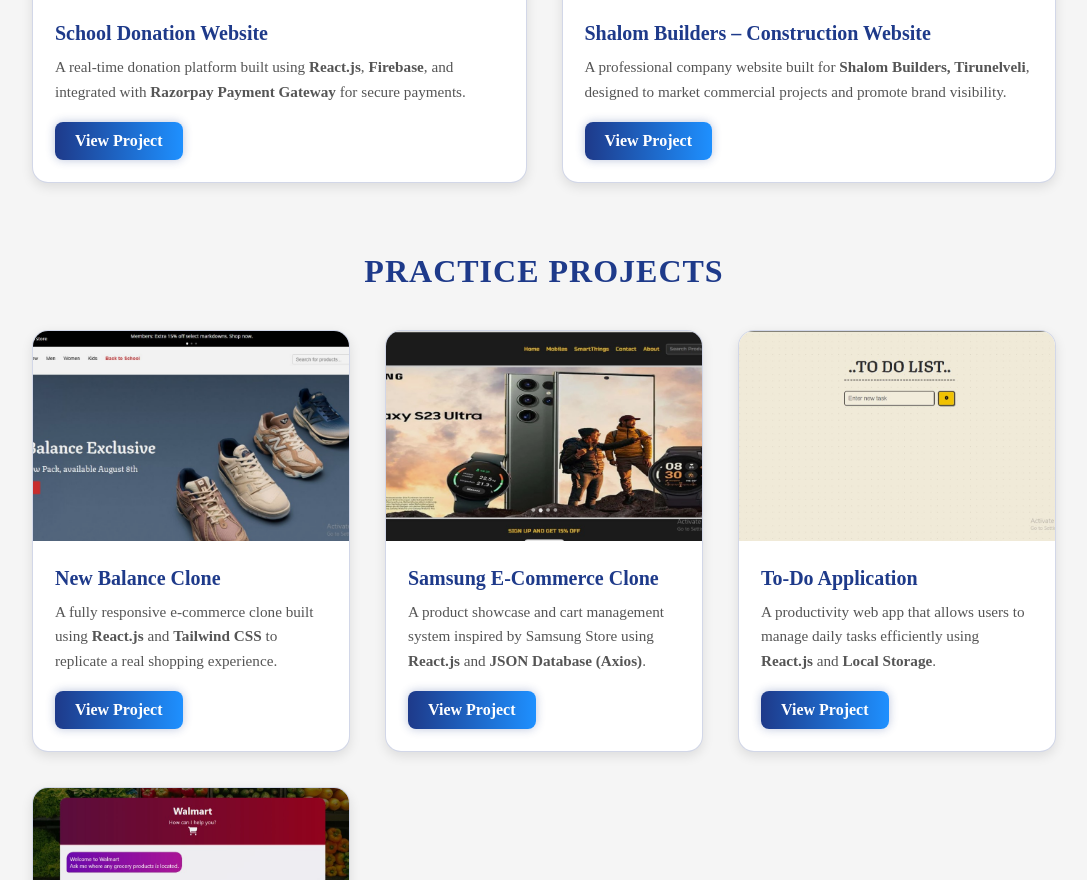
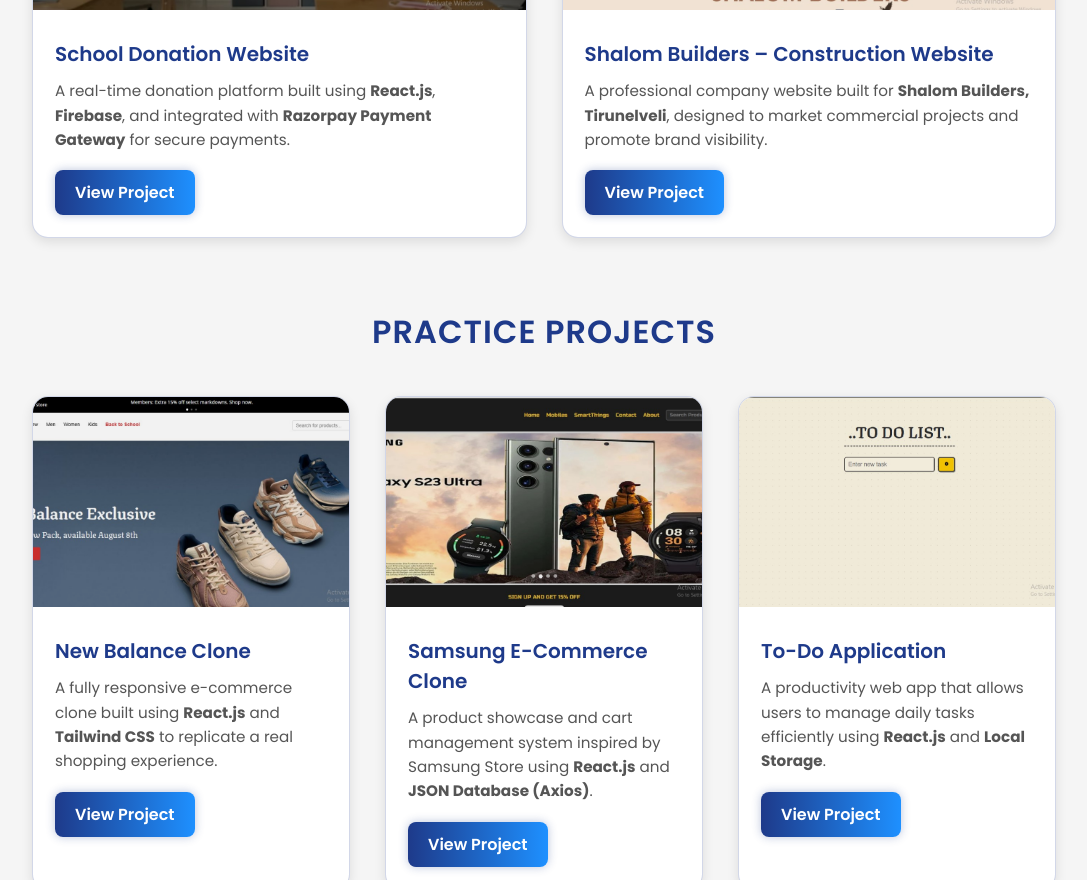
Before and after one commit to nambi142/Portfolio_Nambi, a React (Vite) app: page / in a window 1280 px wide. Shown: the part 1920-2800 px from the top of the page, without its empty margins (96-1183 px from the left). Built offline with nearby package versions, Linux system fonts and the light colour scheme.

Commit message:
Updated Project.jsx external links

```diff
--- a/src/Components/Project.jsx
+++ b/src/Components/Project.jsx
@@ -1,6 +1,5 @@
 import React from "react";
 import "../Css/Project.css";
-import { Link } from "react-router-dom";
 import schoolImg from "/img/ShcoolDonation.jpg";
 import constructionImg from "/img/Construction.jpg";
 import samsungImg from "/img/SamsungEcomerce.jpg";
@@ -12,10 +11,15 @@
   return (
     <section className="projects-section" id="projects">
       <h2 className="projects-title">Real-Time Projects</h2>
+
       <div className="projects-container">
         {/* Real-Time Projects */}
         <div className="project-card">
-          <img src={schoolImg} alt="School Donation Website" className="project-image" />
+          <img
+            src={schoolImg}
+            alt="School Donation Website"
+            className="project-image"
+          />
           <div className="project-info">
             <h3>School Donation Website</h3>
             <p>
@@ -23,83 +27,138 @@
               <strong>Firebase</strong>, and integrated with{" "}
               <strong>Razorpay Payment Gateway</strong> for secure payments.
             </p>
-            <Link to="/project/school-donation" className="project-btn">
+            <a
+              href="https://malaviyavidyakendram.netlify.app/"
+              className="project-btn"
+              target="_blank"
+              rel="noopener noreferrer"
+            >
               View Project
-            </Link>
+            </a>
           </div>
         </div>
 
         <div className="project-card">
-          <img src={constructionImg} alt="Shalom Builders" className="project-image" />
+          <img
+            src={constructionImg}
+            alt="Shalom Builders"
+            className="project-image"
+          />
           <div className="project-info">
             <h3>Shalom Builders – Construction Website</h3>
             <p>
-              A professional company website built for <strong>Shalom Builders, Tirunelveli</strong>,
-              designed to market commercial projects and promote brand visibility.
+              A professional company website built for{" "}
+              <strong>Shalom Builders, Tirunelveli</strong>, designed to market
+              commercial projects and promote brand visibility.
             </p>
-            <Link to="/project/shalom-builders" className="project-btn">
+            <a
+              href="https://shalombuilders.netlify.app/"
+              className="project-btn"
+              target="_blank"
+              rel="noopener noreferrer"
+            >
               View Project
-            </Link>
+            </a>
           </div>
         </div>
       </div>
 
       {/* Practice Projects */}
       <h2 className="projects-title practice-title">Practice Projects</h2>
+
       <div className="projects-container practice-projects-container">
         <div className="project-card">
-          <img src={newbalanceImg} alt="New Balance Clone" className="project-image" />
+          <img
+            src={newbalanceImg}
+            alt="New Balance Clone"
+            className="project-image"
+          />
           <div className="project-info">
             <h3>New Balance Clone</h3>
             <p>
-              A fully responsive e-commerce clone built using <strong>React.js</strong> and{" "}
-              <strong>Tailwind CSS</strong> to replicate a real shopping experience.
+              A fully responsive e-commerce clone built using{" "}
+              <strong>React.js</strong> and <strong>Tailwind CSS</strong> to
+              replicate a real shopping experience.
             </p>
-            <Link to="/project/newbalance" className="project-btn">
+            <a
+              href="https://newbalanceclone.netlify.app/"
+              className="project-btn"
+              target="_blank"
+              rel="noopener noreferrer"
+            >
               View Project
-            </Link>
+            </a>
           </div>
         </div>
 
         <div className="project-card">
-          <img src={samsungImg} alt="Samsung E-Commerce Clone" className="project-image" />
+          <img
+            src={samsungImg}
+            alt="Samsung E-Commerce Clone"
+            className="project-image"
+          />
           <div className="project-info">
             <h3>Samsung E-Commerce Clone</h3>
             <p>
-              A product showcase and cart management system inspired by Samsung Store using{" "}
-              <strong>React.js</strong> and <strong>JSON Database (Axios)</strong>.
+              A product showcase and cart management system inspired by Samsung
+              Store using <strong>React.js</strong> and{" "}
+              <strong>JSON Database (Axios)</strong>.
             </p>
-            <Link to="/project/samsung" className="project-btn">
+            <a
+              href="https://sammsung-store.netlify.app/"
+              className="project-btn"
+              target="_blank"
+              rel="noopener noreferrer"
+            >
               View Project
-            </Link>
+            </a>
           </div>
         </div>
 
         <div className="project-card">
-          <img src={todoImg} alt="To-Do Application" className="project-image" />
+          <img
+            src={todoImg}
+            alt="To-Do Application"
+            className="project-image"
+          />
           <div className="project-info">
             <h3>To-Do Application</h3>
             <p>
-              A productivity web app that allows users to manage daily tasks efficiently using{" "}
-              <strong>React.js</strong> and <strong>Local Storage</strong>.
+              A productivity web app that allows users to manage daily tasks
+              efficiently using <strong>React.js</strong> and{" "}
+              <strong>Local Storage</strong>.
             </p>
-            <Link to="/project/todo" className="project-btn">
+            <a
+              href="https://todo-app-lac-sigma-48.vercel.app/"
+              className="project-btn"
+              target="_blank"
+              rel="noopener noreferrer"
+            >
               View Project
-            </Link>
+            </a>
           </div>
         </div>
 
         <div className="project-card">
-          <img src={chatbotImg} alt="Chatbot Grocery Store" className="project-image" />
+          <img
+            src={chatbotImg}
+            alt="Chatbot Grocery Store"
+            className="project-image"
+          />
           <div className="project-info">
             <h3>Chatbot Grocery Store</h3>
             <p>
-              An AI-powered grocery store app with chatbot assistance, built with{" "}
-              <strong>React.js</strong> and <strong>Firebase</strong>.
+              An AI-powered grocery store app with chatbot assistance, built
+              with <strong>React.js</strong> and <strong>Firebase</strong>.
             </p>
-            <Link to="/project/chatbot" className="project-btn">
+            <a
+              href="https://chat-bot-walmart.vercel.app/"
+              className="project-btn"
+              target="_blank"
+              rel="noopener noreferrer"
+            >
               View Project
-            </Link>
+            </a>
           </div>
         </div>
       </div>
--- a/src/Css/Header.css
+++ b/src/Css/Header.css
@@ -1,12 +1,26 @@
 @import url("https://fonts.googleapis.com/css2?family=Poppins:wght@400;500;600;700&family=Orbitron:wght@600;700&display=swap");
 
+/* ========================================
+   GLOBAL RESET & LAYOUT FIX
+======================================== */
 * {
   box-sizing: border-box;
   margin: 0;
   padding: 0;
 }
 
-/* HEADER BASE */
+html, body {
+  width: 100%;
+  overflow-x: hidden; /* Prevent unwanted horizontal scroll */
+}
+
+body {
+  font-family: "Poppins", sans-serif;
+}
+
+/* ========================================
+   HEADER BASE
+======================================== */
 .header {
   display: flex;
   justify-content: space-between;
@@ -21,6 +35,7 @@
   left: 0;
   z-index: 1000;
   transition: background 0.3s ease, box-shadow 0.3s ease;
+  overflow-x: hidden; /* Just in case header content overflows */
 }
 
 .header.scrolled {
@@ -28,7 +43,9 @@
   box-shadow: 0 6px 18px rgba(0, 0, 0, 0.12);
 }
 
-/* LOGO / NAME */
+/* ========================================
+   LOGO / BRAND
+======================================== */
 .logo {
   font-family: "Orbitron", sans-serif;
   font-size: 1.6rem;
@@ -39,7 +56,9 @@
   cursor: pointer;
 }
 
-/* NAV LINKS (Desktop) */
+/* ========================================
+   NAV LINKS (Desktop)
+======================================== */
 .nav-links {
   display: flex;
   align-items: center;
@@ -62,28 +81,31 @@
   color: #6c63ff;
 }
 
-/* Active link only when clicked */
 .link:active {
   background: linear-gradient(90deg, #6c63ff, #a020f0);
   color: #fff;
   box-shadow: 0 3px 12px rgba(108, 99, 255, 0.3);
 }
 
-/* =========================
-   MOBILE MENU (Fixed Properly)
-========================= */
+/* ========================================
+   MOBILE MENU ICON
+======================================== */
 .mobile-menu-icon {
   display: none;
 }
 
-/* Desktop only */
+/* ========================================
+   DESKTOP VIEW
+======================================== */
 @media (min-width: 769px) {
   .mobile-nav {
     display: none !important;
   }
 }
 
-/* Mobile only */
+/* ========================================
+   MOBILE VIEW FIXED VERSION
+======================================== */
 @media (max-width: 768px) {
   .desktop-nav {
     display: none;
@@ -108,11 +130,15 @@
     z-index: 1100;
   }
 
+  /* Fixed mobile nav layout */
   .mobile-nav {
     position: fixed;
     top: 70px;
-    right: 10px;
-    left: 10px;
+    left: 0;
+    right: 0;
+    margin: 0 auto;
+    width: 94%;
+    max-width: 500px;
     background: #ffffff;
     border-radius: 12px;
     box-shadow: 0 8px 20px rgba(0, 0, 0, 0.15);
@@ -124,7 +150,6 @@
     align-items: center;
     padding: 20px 0;
     z-index: 1050;
-    width: calc(100% - 20px);
   }
 
   .mobile-nav.open {
```
